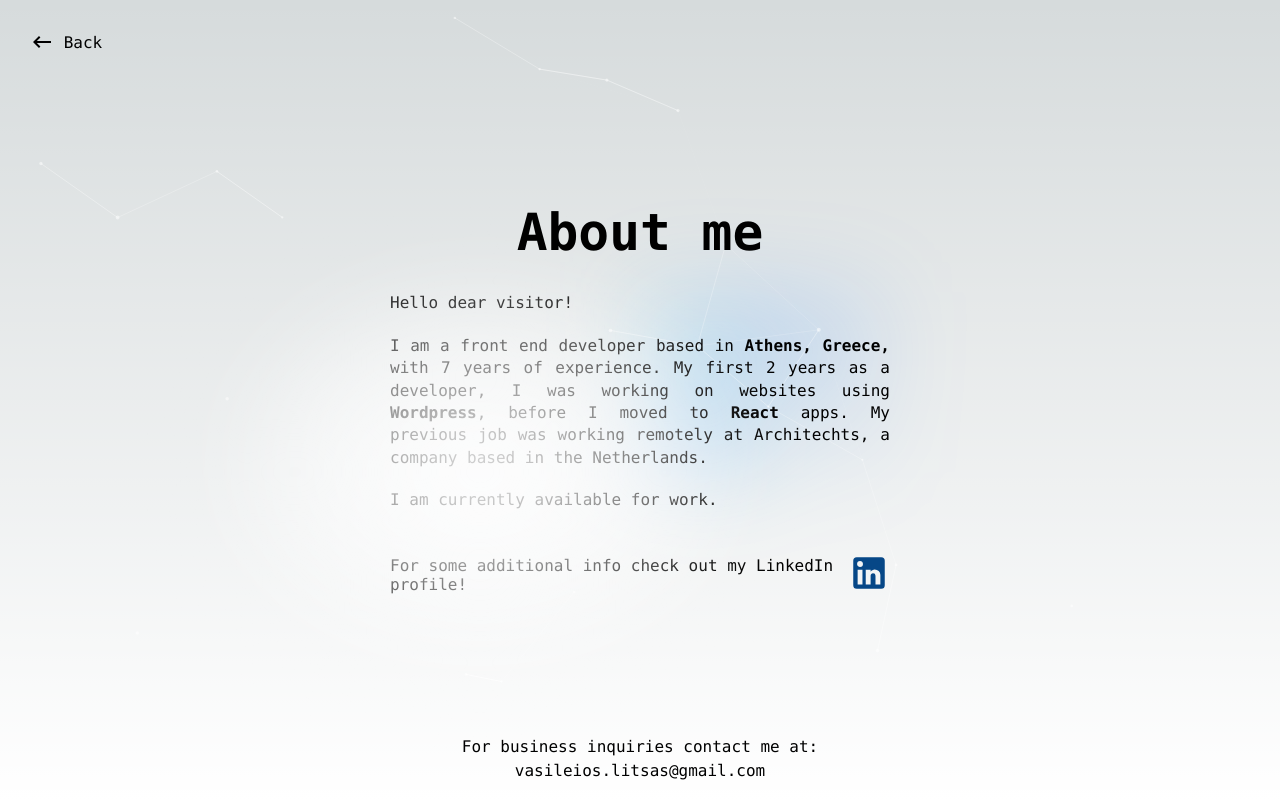
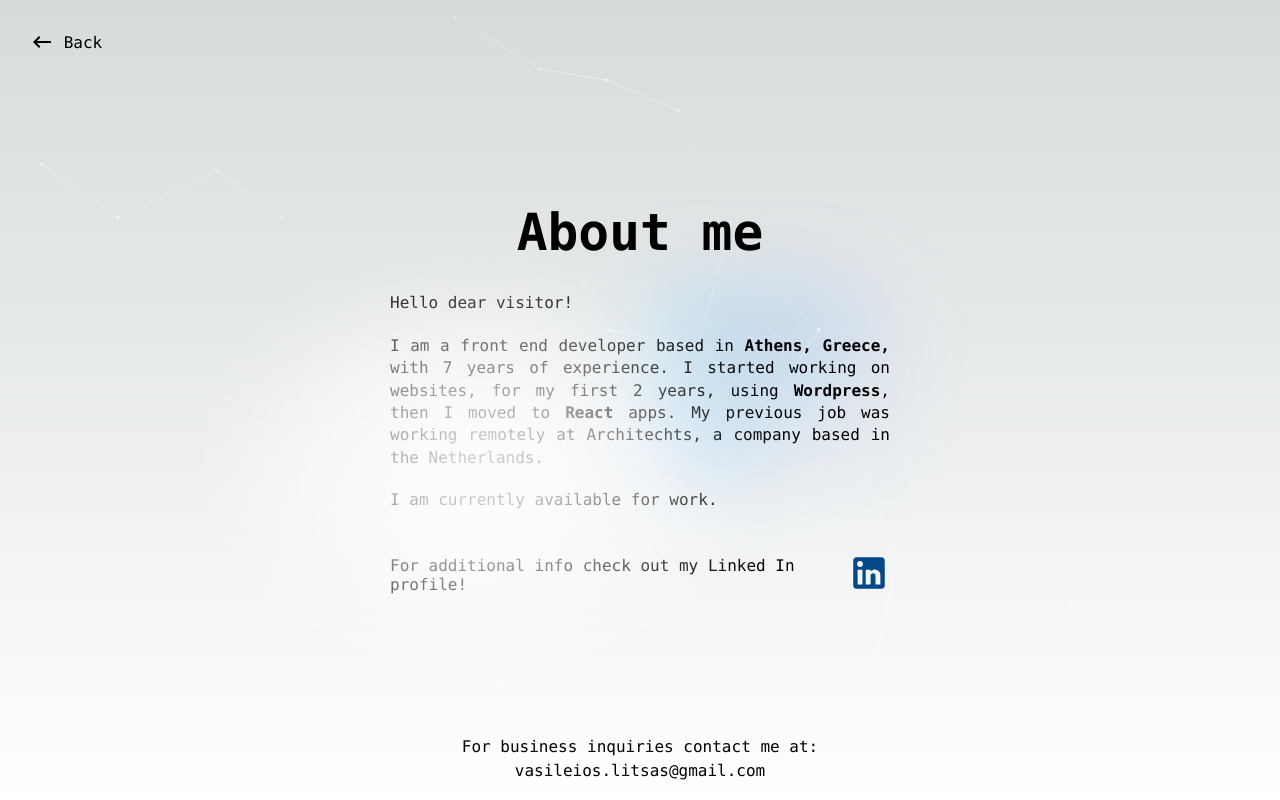
Before and after one commit to vasilis-lts/my-website, a Next.js app: page /about in a window 1280 px wide. Built offline with nearby package versions, Linux system fonts and the light colour scheme.

Commit message:
updated about me page text

```diff
--- a/pages/about/index.tsx
+++ b/pages/about/index.tsx
@@ -33,12 +33,12 @@ export default function Projects() {
 
         <div className={styles.center} style={{ width: '90%', maxWidth: 500, textAlign: 'justify', alignItems: "initial", lineHeight: '1.4rem' }}>
           <p>Hello dear visitor!</p>
-          <p style={{ marginTop: 20 }}>I am a front end developer based in <b>Athens, Greece,</b> with 7 years of experience. My first 2 years as a developer, I was working on websites using <b>Wordpress</b>, before I moved to <b>React</b> apps. My previous job was working remotely at Architechts, a company based in the Netherlands.</p>
+          <p style={{ marginTop: 20 }}>I am a front end developer based in <b>Athens, Greece,</b> with 7 years of experience. I started working on websites, for my first 2 years, using <b>Wordpress</b>, then I moved to <b>React</b> apps. My previous job was working remotely at Architechts, a company based in the Netherlands.</p>
           <p style={{ marginTop: 20 }}>I am currently available for work.</p>
 
         </div>
         <div style={{ marginTop: 40, width: '90%', maxWidth: 500 }} className="flex-center-y">
-          <p>For some additional info check out my LinkedIn profile! </p>
+          <p>For additional info check out my Linked In profile! </p>
           <a href="https://www.linkedin.com/in/vasilis-litsas/" target="_blank" rel="noreferrer"><LinkedInIcon style={{ fontSize: 42, color: "#064787" }} /></a>
         </div>
 
```
